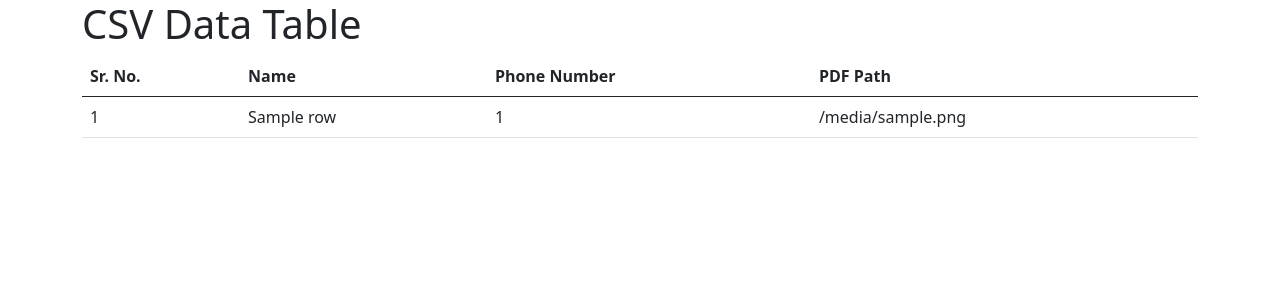
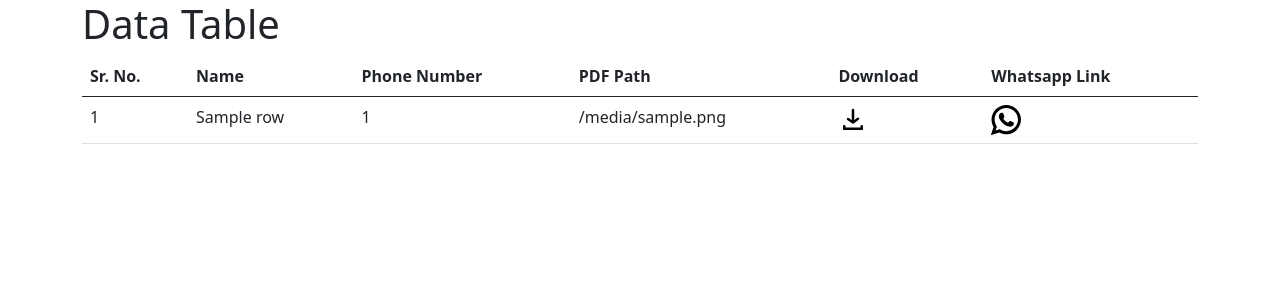
Before and after one commit to TilakTejani/InvitationAssistant, a Flask app: template templates/csvContent.html in a window 1280 px wide. Shown: the top 300 px of the page. Run offline with Flask 3, Linux system fonts and the light colour scheme; the template is opened without the code that fills it: most values are stand-ins (such as "Sample title", 1, 10 or a date in 2020); some libraries are stand-ins or nearby versions.

Commit message:
Adding whatsapp and downloading files

```diff
--- a/templates/csvContent.html
+++ b/templates/csvContent.html
@@ -2,7 +2,7 @@
 {% block title %}data content{% endblock %}
 {% block content%}
     <div class="container">
-        <h1>CSV Data Table</h1>
+        <h1>Data Table</h1>
         <table class="table">
             <thead>
                 <tr>
@@ -10,6 +10,9 @@
                     <th scope="col">Name</th>
                     <th scope="col">Phone Number</th>
                     <th scope="col">PDF Path</th>
+                    <th scope="col">Download</th>
+                    <th scope="col">Whatsapp Link</th>
+
                 </tr>
             </thead>
             <tbody>
@@ -19,6 +22,17 @@
                     <td>{{ row.Name }}</td>
                     <td>{{ row.Number }}</td>
                     <td>{{ row.filePath }}</td>
+                    <td>
+                        <a href = "{{ row.filePath }}">
+                            <img src="static/public/download.svg" width="30" height="30" />
+                        </a>
+                    </td>
+<td>
+                        <a href = "{{ row.filePath }}">
+                            <img src="static/public/whatsapp-svgrepo-com.svg" width="30" height="30" />
+                        </a>
+                    </td>
+
                 </tr>
                 {% endfor %}
             </tbody>
```
Also changed, not shown: static/public/download.svg (added), static/public/whatsapp-svgrepo-com.svg (added), 2 other files.
